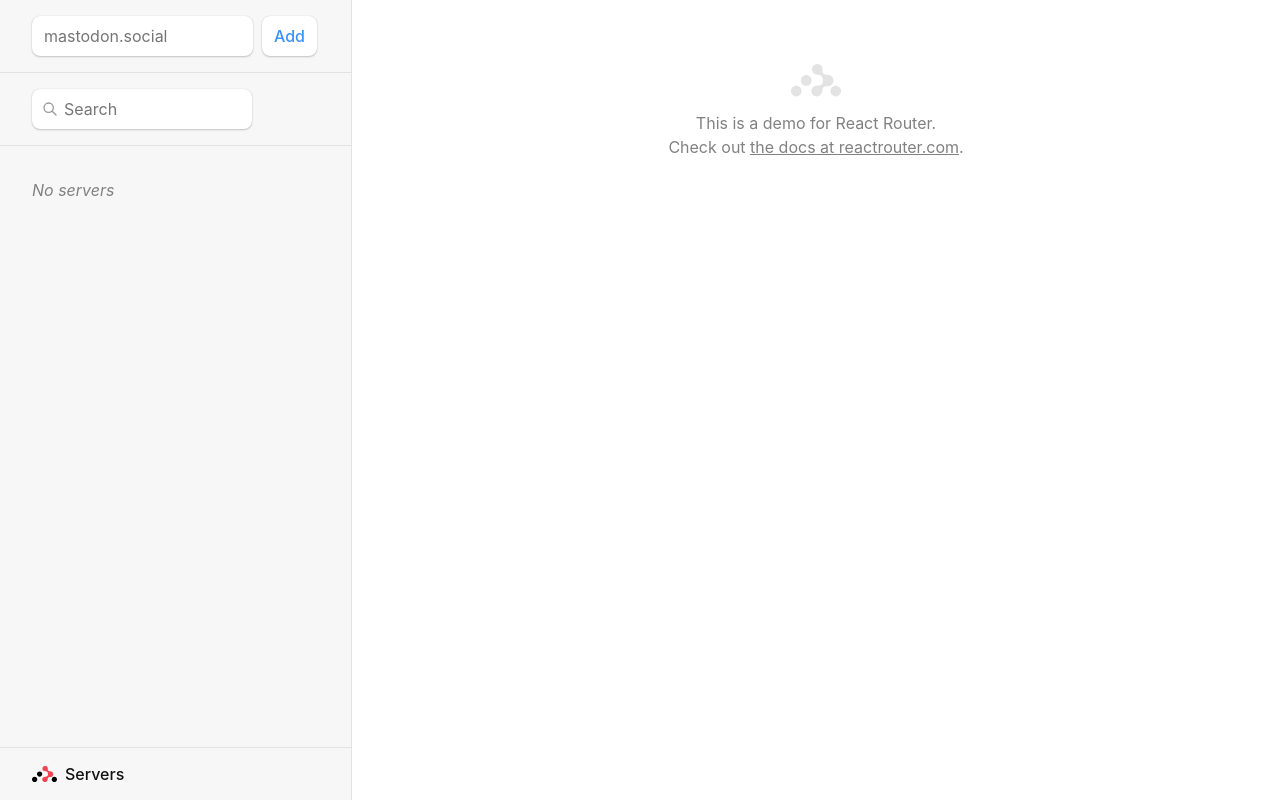
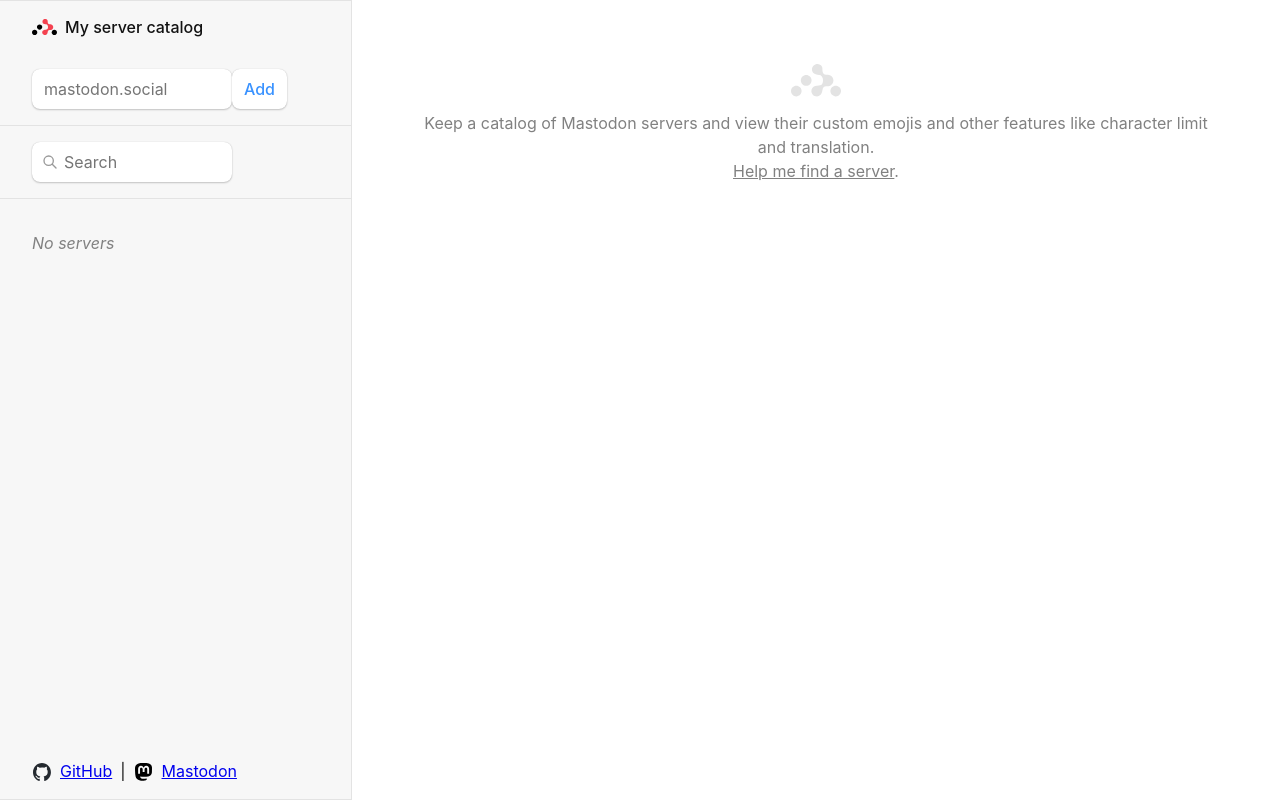
Before and after one commit to santisbon/emojos, a React (Vite) app: page / in a window 1280 px wide. Built offline with nearby package versions, Linux system fonts and the light colour scheme.

Commit message:
Add server info

```diff
--- a/src/index.css
+++ b/src/index.css
@@ -123,7 +123,7 @@
   margin: 0;
   padding: 1rem 2rem;
   border-top: 1px solid #e3e3e3;
-  order: 1;
+  order: 0;
   line-height: 1;
 }
 
@@ -285,7 +285,7 @@
   text-decoration: underline;
 }
 
-#server img {
+#server-avatar img {
   width: 13rem;
   height: 7rem;
   background: #c8c8c8;
@@ -393,4 +393,13 @@
   object-fit: contain;
   vertical-align: middle;
   padding-bottom: 2px;
+  margin-right: 0.5rem;
 }
+
+.footer-item {
+  height: 20px;
+  width: 20px;
+  object-fit: contain;
+  vertical-align: middle;
+  padding-bottom: 2px;
+}
--- a/src/routes/index.jsx
+++ b/src/routes/index.jsx
@@ -1,12 +1,9 @@
 export default function Index() {
   return (
     <p id="zero-state">
-      This is a demo for React Router.
+      Keep a catalog of Mastodon servers and view their custom emojis and other features like character limit and translation.
       <br />
-      Check out{" "}
-      <a href="https://reactrouter.com">
-        the docs at reactrouter.com
-      </a>
+      <a href='https://instances.social/list/advanced#lang=&allowed=&prohibited=&min-users=20000&max-users=' target='_blank' rel='noopener noreferrer'>Help me find a server</a>
       .
     </p>
   );
--- a/src/routes/root.jsx
+++ b/src/routes/root.jsx
@@ -105,7 +105,7 @@
   return (
     <>
       <div id="sidebar">
-        <h1>Servers</h1>
+        <h1>My server catalog</h1>
         <div>
           <Form method="post">
             <input
@@ -113,9 +113,9 @@
               name="id"
               aria-label="Add server"
               placeholder="mastodon.social"
-              size="15"
+              size="13"
               required
-            /> &nbsp;
+            />
             <button type="submit">Add</button>
           </Form>
         </div>
@@ -128,7 +128,7 @@
               placeholder="Search"
               type="search"
               name="q"
-              size="13"
+              size="11"
               defaultValue={q}
               onChange={(event) => {
                 const isFirstSearch = q == null;
@@ -181,6 +181,19 @@
             </p>
           )}
         </nav>
+        <div>
+          <picture>
+            <source srcSet='/github-mark-white.svg' media='(prefers-color-scheme: dark)' />
+            <img src='/github-mark.svg' className='footer-item' alt='GitHub' />
+          </picture>
+          <a href='https://github.com/santisbon/emojos' target='_blank' rel='noopener noreferrer'>GitHub</a>
+          |
+          <picture>
+            <source srcSet='/logo-white.svg' media='(prefers-color-scheme: dark)' />
+            <img src='/logo-black.svg' className='footer-item' alt='Mastodon' />
+          </picture>
+          <a rel="me" href="https://universeodon.com/@santisbon">Mastodon</a>
+        </div>
       </div>
       <div
         id="detail"
--- a/src/routes/server.jsx
+++ b/src/routes/server.jsx
@@ -1,5 +1,5 @@
 import { Form, useLoaderData, useFetcher, } from "react-router-dom";
-import { getServer, updateServer } from "../servers";
+import { getServer, updateServer, copyEmojo } from "../servers";
 
 export async function loader({ params }) {
   const server = await getServer(params.serverId);
@@ -24,14 +24,13 @@
 
   return (
     <>
+      <div id="server-avatar">
+        <img
+          key={server.avatar}
+          src={server.avatar || null}
+        />
+      </div>
       <div id="server">
-        <div>
-          <img
-            key={server.avatar}
-            src={server.avatar || null}
-          />
-        </div>
-
         <div>
           <h1>
             {server.domain ? (
@@ -46,9 +45,12 @@
 
           <p>
             Version: {server.version}<br/>
-            Monthly active users: {server.mau}<br/>
-            Max characters per post: {server.maxchars}<br/>
-            Translation enabled: {server.translation.toString()}
+            Users: {new Intl.NumberFormat().format(server.users)}<br />
+            Monthly active users: {new Intl.NumberFormat().format(server.mau)}<br/>
+            Registrations open: {server.registrationsEnabled ? "Yes" : "No"}<br/>
+            Approval required: {server.approvalRequired ? "Yes" : "No"} <br />
+            Character limit: {new Intl.NumberFormat().format(server.maxchars)}<br/>
+            Translation: {server.translation ? "Yes": "No"}
           </p>
           {server.description && (<p>{server.description}</p>)}
 
@@ -140,7 +142,7 @@
         <div className='grid-container'>
           {props.elements.map(element => {
             return (<dd key={element.shortcode} onClick={() => {copyEmojo(element.shortcode)}}>
-                <img className='grid-item' src={element.url} alt={element.shortcode} />&nbsp;
+                <img className='grid-item' src={element.url} alt={element.shortcode} />
                 <span id={element.shortcode}>:{element.shortcode}:</span>
               </dd>);
           })}
--- a/src/servers.js
+++ b/src/servers.js
@@ -8,7 +8,7 @@
   if (query) {
     servers = matchSorter(servers, query, { keys: ["id", "notes", "favorite"] });
   }
-  return servers.sort(sortBy("domain", "createdAt"));
+  return servers.sort(sortBy("id", "createdAt"));
 }
 
 export async function createServer(id) {
@@ -40,7 +40,8 @@
 
   if (server) {
     let instance = await getInstance(server.id);
-    if (instance) {
+    let instancev1 = await getInstance(server.id, "v1");
+    if (instance && instancev1) {
       server.domain = instance.domain;
       server.avatar = instance.thumbnail.url;
       server.version = instance.version;
@@ -48,6 +49,9 @@
       server.mau = instance.usage.users.active_month;
       server.maxchars = instance.configuration.statuses.max_characters;
       server.translation = instance.configuration.translation.enabled;
+      server.registrationsEnabled = instance.registrations.enabled;
+      server.approvalRequired = instance.registrations.approval_required;
+      server.users = instancev1.stats.user_count;
 
       let emojos = await getGroupedData('https://' + server.domain.trim() + "/api/v1/custom_emojis" , "category");
       server.emojos = emojos;
@@ -142,13 +146,13 @@
   }, {}); // {} is the initial value of the accumulator
 };
 
-async function getInstance(domain) {
+async function getInstance(domain, version = "v2") {
   const axios = window.axios;
   let response;
   try {
-    response = await axios.get('https://' + domain.trim() + '/api/v2/instance');
+    response = await axios.get('https://' + domain.trim() + `/api/${version}/instance`);
   } catch (error) {
-    console.log(error);
+    console.error(error);
   }
 
   return response?.data ?? null;
```
